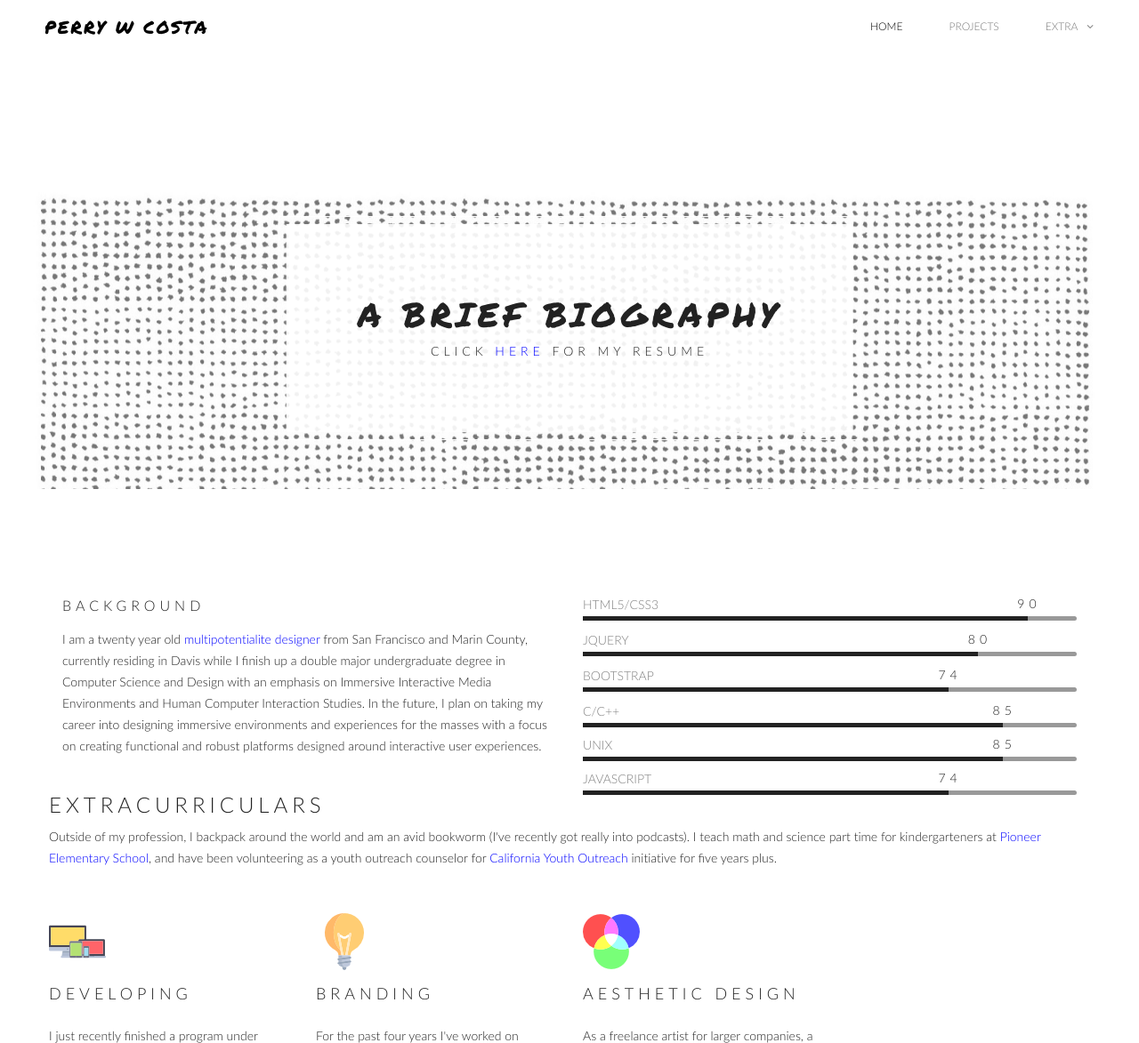
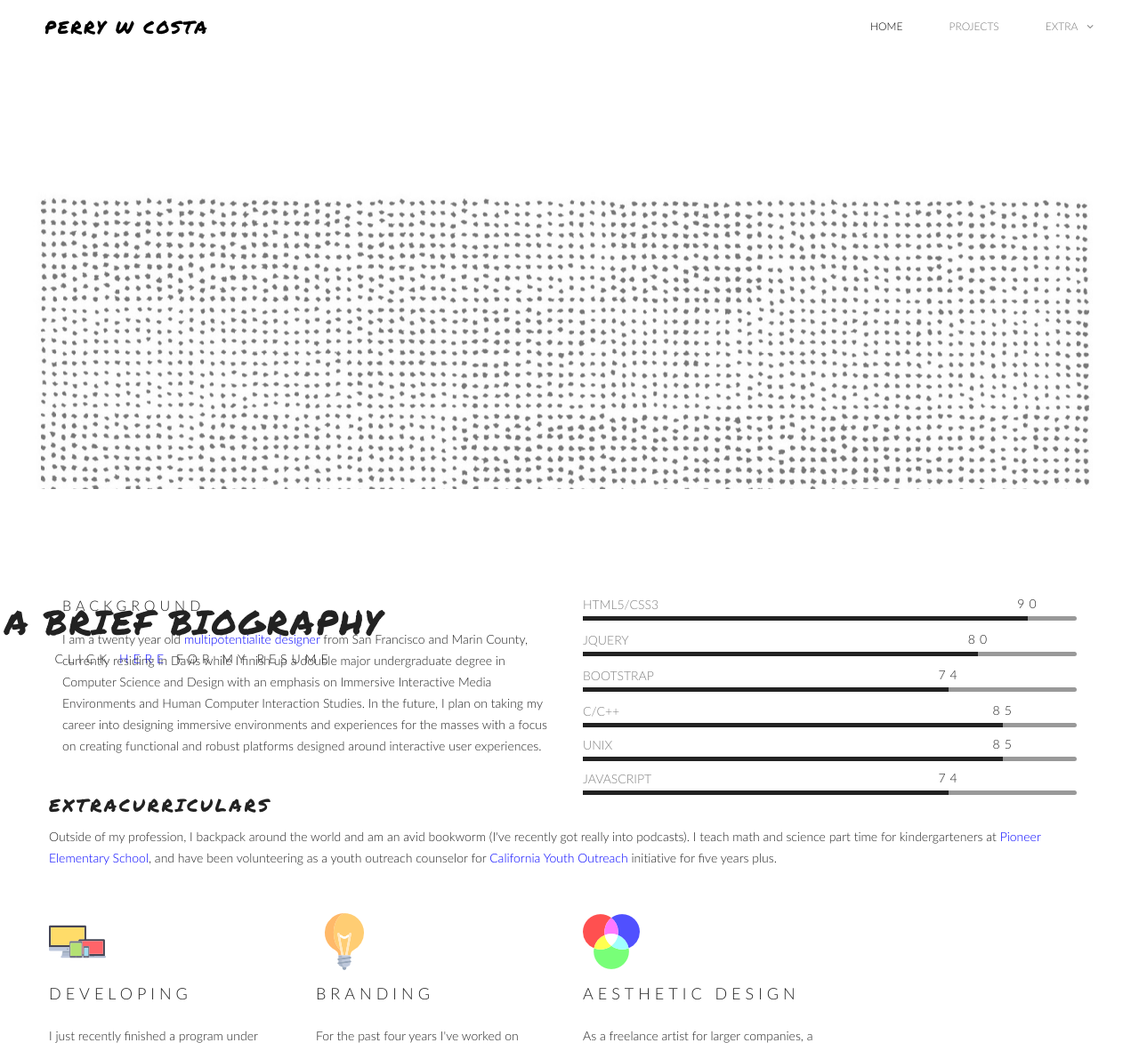
Before and after one commit to pwongcosta/pwongcosta.github.io, a PHP site: page /about3.html in a window 1280 px wide. Shown: the top 1173 px of the page at 89% size. Run offline with PHP 8.4, Linux system fonts and the light colour scheme; some libraries are stand-ins or nearby versions.

Commit message:
rotatin title added back in

```diff
--- a/css/style.css
+++ b/css/style.css
@@ -70,7 +70,7 @@ button {outline: none; border: none; box-shadow: none; background: none;}
 
 h1 {font-family:'Permanent Marker'; margin-top: 10px; font-size: 37px; font-weight: 300; line-height: 30px; letter-spacing: 2px;}
 h2 {font-family:'Permanent Marker', serif;font-size: 38px; line-height: 42px; font-weight: 300; text-transform: uppercase; letter-spacing: 3px;}
-h3 {font-size: 24px; line-height: 28px; font-weight: 300; text-transform: uppercase; letter-spacing: 5px;}
+h3 {font-family:'Permanent Marker';font-size: 20px; line-height: 28px; font-weight: 300; text-transform: uppercase; letter-spacing: 3px;}
 h4 { font-size: 18px; line-height: 22px; font-weight: 300; text-transform: uppercase; letter-spacing: 5px;}
 h5 {font-size: 14px; line-height: 22px; font-weight: 300; text-transform: uppercase; letter-spacing: 5px;}
 h6 {font-size: 13px; line-height: 16px; font-weight: 300; text-transform: uppercase; letter-spacing: 2px;}
@@ -354,10 +354,10 @@ footer {position: relative; text-align: center; float: left; width: 100%; backgr
 .adress-block ul {padding-top: 10px;}
 .adress-block ul li {font-size: 14px; color: #222; line-height: 24px; font-weight: 300;}
 
-.main-title {position: absolute; left: 50%; top: 67%; transform: translateX(-50%) translateY(-50%);-webkit-transform: translateX(-50%) translateY(-50%);-moz-transform: translateX(-50%) translateY(-50%);-ms-transform: translateX(-50%) translateY(-50%); background: rgba(255,255,255,0.9); padding: 80px; text-align: center; outline: 1px solid #fff; outline-offset: 8px;}
+.main-title {position: absolute; left: 17%; top: 130%; transform: translateX(-50%) translateY(-50%);-webkit-transform: translateX(-50%) translateY(-50%);-moz-transform: translateX(-50%) translateY(-50%);-ms-transform: translateX(-50%) translateY(-50%); background: rgba(255,255,255,0.9); padding: 80px; text-align: center; outline: 1px solid #fff; outline-offset: 8px;}
 .main-title.title-no-bg {background: none; outline: none; width: 100%;}
-.main-title.title-no-bg h1 {padding-bottom: 30px; letter-spacing: 7px;}
-.main-title h2 {padding-bottom: 10px; letter-spacing: 5px;}
+.main-title.title-no-bg h1 {padding-bottom: 30px; letter-spacing: 3px;}
+.main-title h2 {padding-bottom: 10px; letter-spacing: 2px;}
 
 
 .skill-block {position: relative; float: left; width: 100%; height: 20px; margin: 10px 0px;}
```
Also changed, not shown: index.html (+7 -5 lines).
